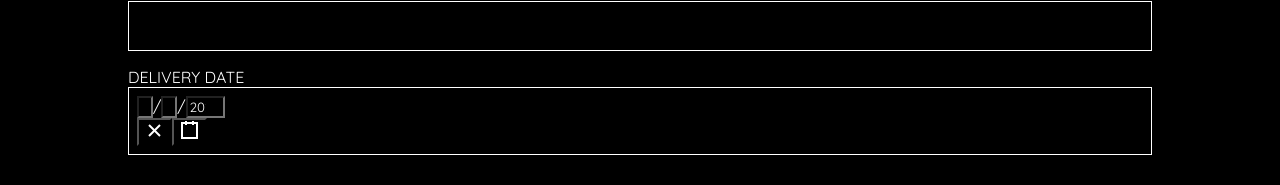
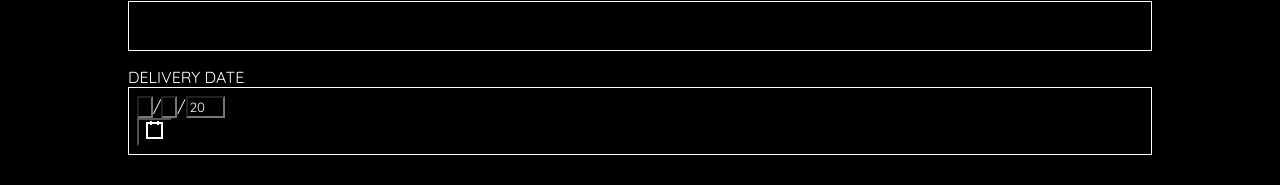
Before and after one commit to konieczka/arasaka_wms, a React (Create React App) app: page /product/1 in a window 1280 px wide. Shown: the part 577-762 px from the top of the page. Built offline with nearby package versions, Linux system fonts and the light colour scheme; no server answers.

Commit message:
remove clear date functionality

```diff
--- a/src/components/ProductForm/index.tsx
+++ b/src/components/ProductForm/index.tsx
@@ -107,7 +107,11 @@ const ProductForm: React.FC<Props> = ({
       />
 
       <label>Delivery date</label>
-      <CustomDatePicker value={date.value} onChange={date.setFunc} />
+      <CustomDatePicker
+        value={date.value}
+        onChange={date.setFunc}
+        clearIcon={null}
+      />
       <ButtonGroup>
         <Primary onClick={onSubmit} customCss="margin-right: 16px;">
           Submit
```
